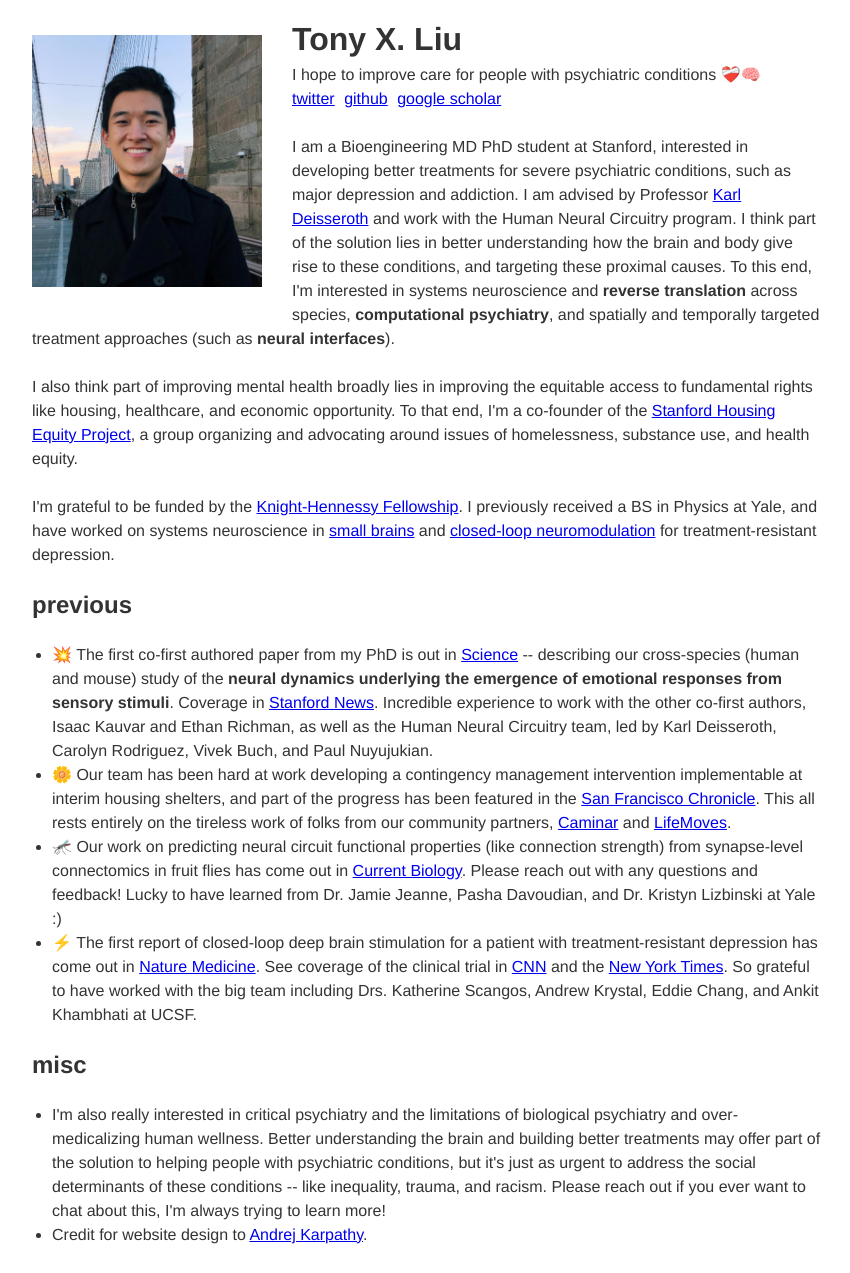
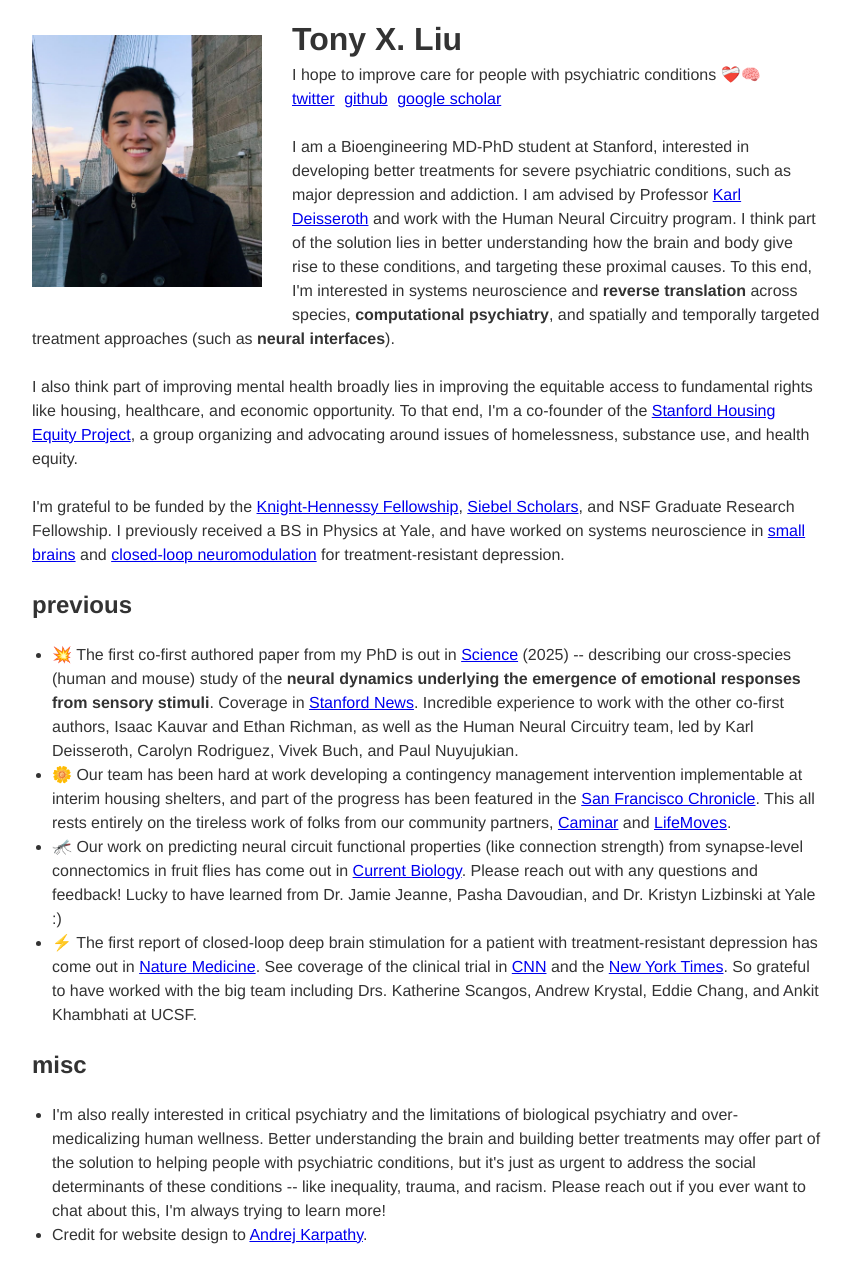
Before and after one commit to txzliu/txzliu.github.io, a Jekyll site: the page index.html, which Jekyll copies as it is, in a window 1280 px wide. Shown: the whole page, without its empty margins (208-1058 px from the left). Built offline with Jekyll 4.4.1, drawn with Linux system fonts in a browser that asks for light colours.

Commit message:
Update bio and research details in index.html

```diff
--- a/index.html
+++ b/index.html
@@ -74,7 +74,7 @@ ul {
 
 <br>
 <div>
-I am a Bioengineering MD PhD student at Stanford, interested in developing better treatments for severe psychiatric conditions, such as major depression and addiction. I am advised by Professor <a href="https://web.stanford.edu/group/dlab/">Karl Deisseroth</a> and work with the Human Neural Circuitry program. I think part of the solution lies in better understanding how the brain and body give rise to these conditions, and targeting these proximal causes. To this end, I'm interested in systems neuroscience and <b>reverse translation</b> across species, <b>computational psychiatry</b>, and spatially and temporally targeted treatment approaches (such as <b>neural interfaces</b>).
+I am a Bioengineering MD-PhD student at Stanford, interested in developing better treatments for severe psychiatric conditions, such as major depression and addiction. I am advised by Professor <a href="https://web.stanford.edu/group/dlab/">Karl Deisseroth</a> and work with the Human Neural Circuitry program. I think part of the solution lies in better understanding how the brain and body give rise to these conditions, and targeting these proximal causes. To this end, I'm interested in systems neuroscience and <b>reverse translation</b> across species, <b>computational psychiatry</b>, and spatially and temporally targeted treatment approaches (such as <b>neural interfaces</b>).
 </div>
 <br>
 <div>
@@ -82,13 +82,13 @@ I also think part of improving mental health broadly lies in improving the equit
 </div>
 <br>
 <div>
-I'm grateful to be funded by the <a href="https://knight-hennessy.stanford.edu/">Knight-Hennessy Fellowship</a>. I previously received a BS in Physics at Yale, and have worked on systems neuroscience in <a href="https://jeannelab.org">small brains</a> and <a href="https://clinicaltrials.gov/ct2/show/NCT04004169">closed-loop neuromodulation</a> for treatment-resistant depression.
+I'm grateful to be funded by the <a href="https://knight-hennessy.stanford.edu/">Knight-Hennessy Fellowship</a>, <a href="https://www.siebelscholars.com/">Siebel Scholars</a>, and NSF Graduate Research Fellowship. I previously received a BS in Physics at Yale, and have worked on systems neuroscience in <a href="https://jeannelab.org">small brains</a> and <a href="https://clinicaltrials.gov/ct2/show/NCT04004169">closed-loop neuromodulation</a> for treatment-resistant depression.
 </div>
 
 <h2>previous</h2>
 
 <ul>
-<li>💥 The first co-first authored paper from my PhD is out in <a href="https://dlab.stanford.edu/sites/g/files/sbiybj32186/files/media/file/science.adt3971.pdf">Science</a> -- describing our cross-species (human and mouse) study of the <b>neural dynamics underlying the emergence of emotional responses from sensory stimuli</b>. Coverage in <a href="https://med.stanford.edu/news/all-news/2025/05/emotions-eye-puff.html">Stanford News</a>. Incredible experience to work with the other co-first authors, Isaac Kauvar and Ethan Richman, as well as the Human Neural Circuitry team, led by Karl Deisseroth, Carolyn Rodriguez, Vivek Buch, and Paul Nuyujukian.</li>
+<li>💥 The first co-first authored paper from my PhD is out in <a href="https://dlab.stanford.edu/sites/g/files/sbiybj32186/files/media/file/science.adt3971.pdf">Science</a> (2025) -- describing our cross-species (human and mouse) study of the <b>neural dynamics underlying the emergence of emotional responses from sensory stimuli</b>. Coverage in <a href="https://med.stanford.edu/news/all-news/2025/05/emotions-eye-puff.html">Stanford News</a>. Incredible experience to work with the other co-first authors, Isaac Kauvar and Ethan Richman, as well as the Human Neural Circuitry team, led by Karl Deisseroth, Carolyn Rodriguez, Vivek Buch, and Paul Nuyujukian.</li>
 <li>🌼 Our team has been hard at work developing a contingency management intervention implementable at interim housing shelters, and part of the progress has been featured in the <a href="https://www.sfchronicle.com/bayarea/article/drug-user-treatment-program-18575304.php">San Francisco Chronicle</a>. This all rests entirely on the tireless work of folks from our community partners, <a href="https://www.caminar.org/">Caminar</a> and <a href="https://www.lifemoves.org/">LifeMoves</a>.
 <li>🦟 Our work on predicting neural circuit functional properties (like connection strength) from synapse-level connectomics in fruit flies has come out in <a href="https://authors.elsevier.com/c/1eFUV3QW8Rwqra">Current Biology</a>. Please reach out with any questions and feedback! Lucky to have learned from Dr. Jamie Jeanne, Pasha Davoudian, and Dr. Kristyn Lizbinski at Yale :)</li>
 <li>⚡ The first report of closed-loop deep brain stimulation for a patient with treatment-resistant depression has come out in <a href="https://www.nature.com/articles/s41591-021-01480-w">Nature Medicine</a>. See coverage of the clinical trial in <a href="https://www.cnn.com/2021/10/04/health/depression-implant-treatment-wellness/index.html">CNN</a> and the <a href="https://www.nytimes.com/2021/10/04/health/depression-treatment-deep-brain-stimulation.html">New York Times</a>. So grateful to have worked with the big team including Drs. Katherine Scangos, Andrew Krystal, Eddie Chang, and Ankit Khambhati at UCSF.</li>
```
